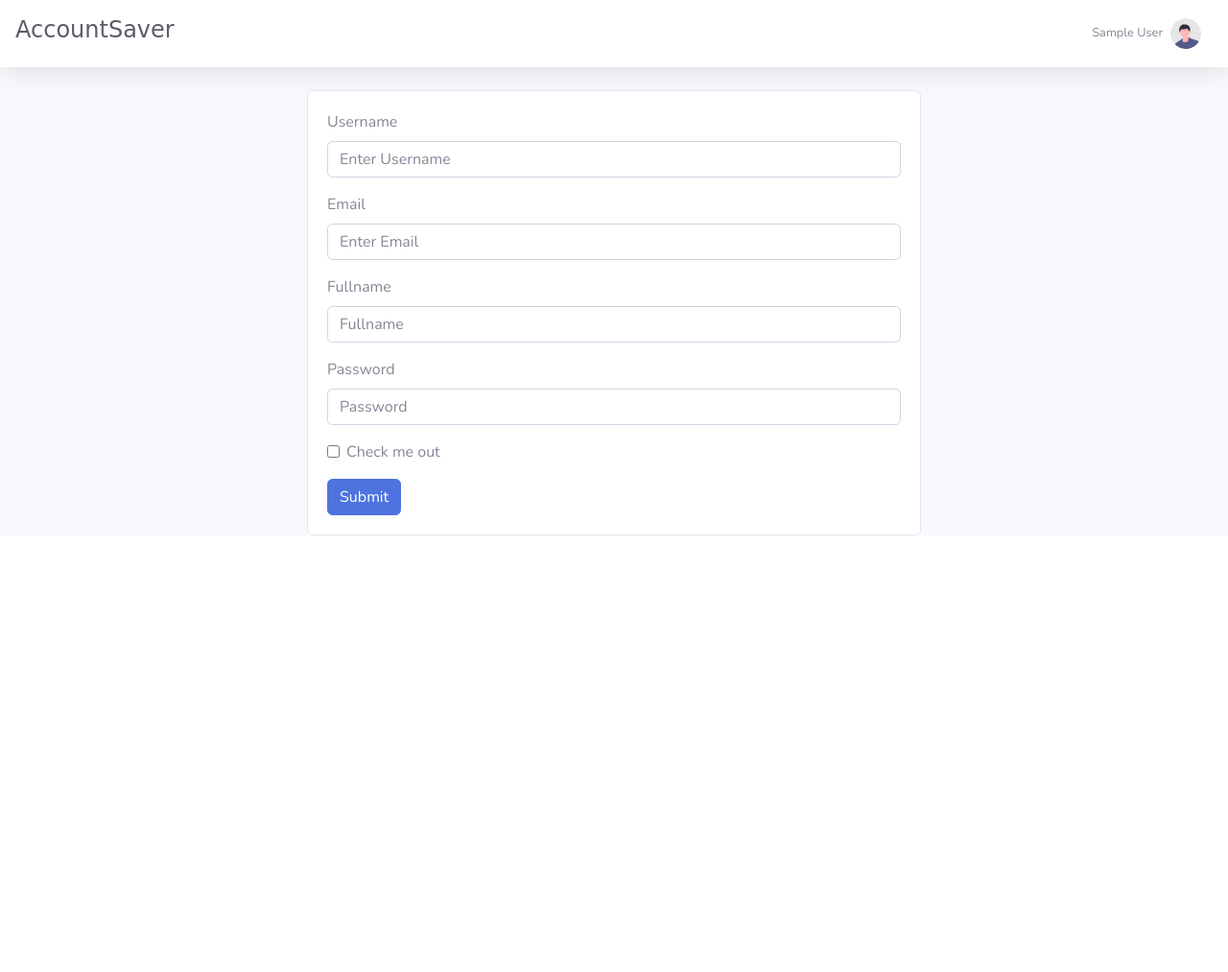
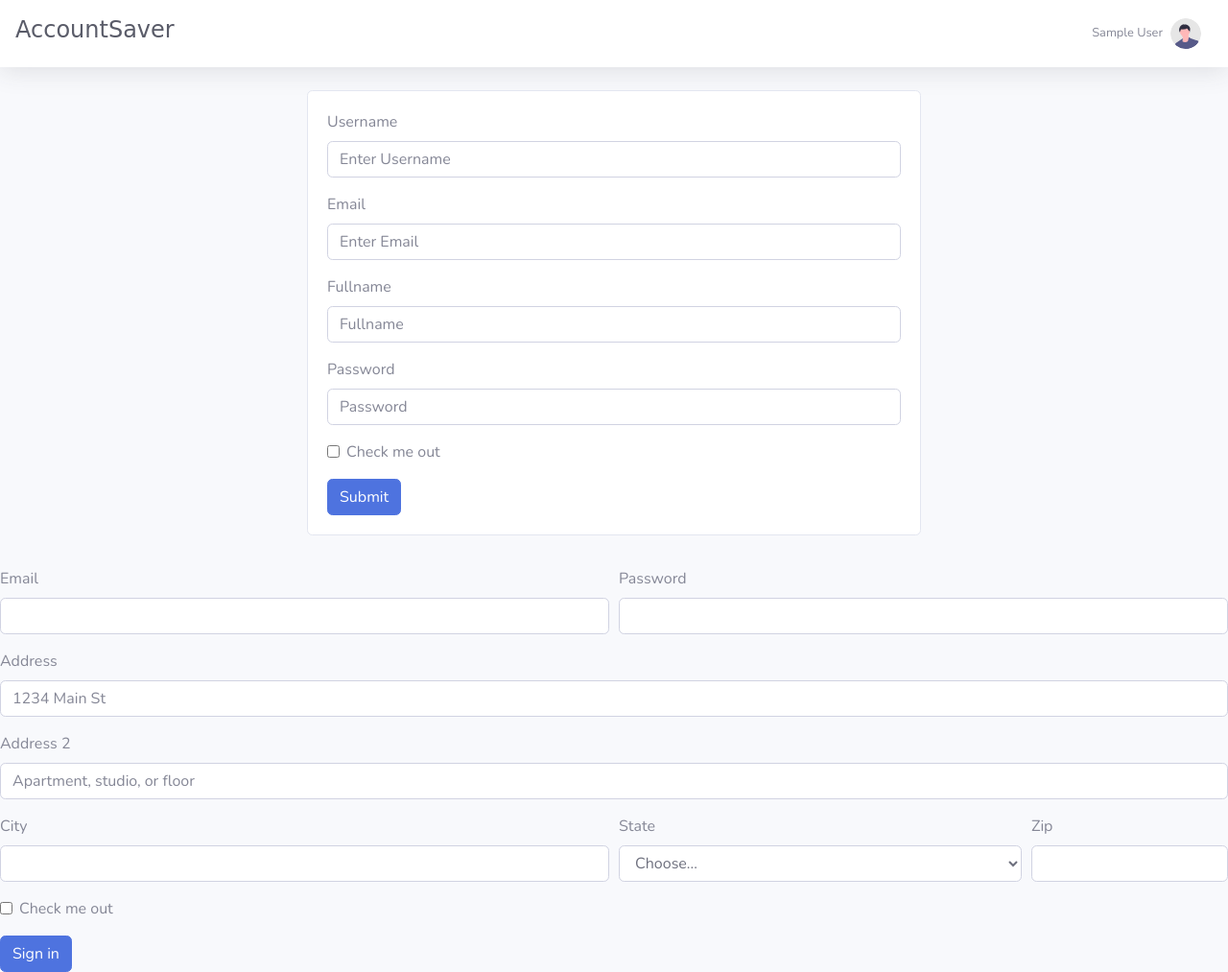
Before and after one commit to AymanSdq/AccountSaver, a PHP site: page /profilesett.php in a window 1280 px wide. Shown: the whole page at 96% size. Before the commit the page ends 558 px from the top, so only its background shows below. Run offline with PHP 8.4, Linux system fonts and the light colour scheme; the visitor is signed in with stand-in values (Sample User, id 1); some web fonts are replaced.

Commit message:
Edited 12:00

```diff
--- a/css/style.css
+++ b/css/style.css
@@ -13,6 +13,7 @@ body {
     min-height: 90vh;
 }
 
+
 .logo{
     font-family: 'Redressed', cursive;
 }
--- a/dashboard.php
+++ b/dashboard.php
@@ -1,4 +1,5 @@
 <?php
+    $pageTitle = 'AccountSaver - Dashboard';
     include "templates/header.php";
 
     session_start();
--- a/index.php
+++ b/index.php
@@ -1,4 +1,5 @@
 <?php
+    $pageTitle = 'AccountSaver - Login';
     include "templates/header.php";
 
     session_start();
--- a/profilesett.php
+++ b/profilesett.php
@@ -1,4 +1,5 @@
 <?php
+    $pageTitle = 'AccountSaver - Account Settings';
     include "templates/header.php";
 
     session_start();
@@ -105,6 +106,54 @@
 
 
                                     </div>
+                                    <hr>
+                                        <form>
+                                        <div class="form-row">
+                                            <div class="form-group col-md-6">
+                                            <label for="inputEmail4">Email</label>
+                                            <input type="email" class="form-control" id="inputEmail4">
+                                            </div>
+                                            <div class="form-group col-md-6">
+                                            <label for="inputPassword4">Password</label>
+                                            <input type="password" class="form-control" id="inputPassword4">
+                                            </div>
+                                        </div>
+                                        <div class="form-group">
+                                            <label for="inputAddress">Address</label>
+                                            <input type="text" class="form-control" id="inputAddress" placeholder="1234 Main St">
+                                        </div>
+                                        <div class="form-group">
+                                            <label for="inputAddress2">Address 2</label>
+                                            <input type="text" class="form-control" id="inputAddress2" placeholder="Apartment, studio, or floor">
+                                        </div>
+                                        <div class="form-row">
+                                            <div class="form-group col-md-6">
+                                            <label for="inputCity">City</label>
+                                            <input type="text" class="form-control" id="inputCity">
+                                            </div>
+                                            <div class="form-group col-md-4">
+                                            <label for="inputState">State</label>
+                                            <select id="inputState" class="form-control">
+                                                <option selected>Choose...</option>
+                                                <option>...</option>
+                                            </select>
+                                            </div>
+                                            <div class="form-group col-md-2">
+                                            <label for="inputZip">Zip</label>
+                                            <input type="text" class="form-control" id="inputZip">
+                                            </div>
+                                        </div>
+                                        <div class="form-group">
+                                            <div class="form-check">
+                                            <input class="form-check-input" type="checkbox" id="gridCheck">
+                                            <label class="form-check-label" for="gridCheck">
+                                                Check me out
+                                            </label>
+                                            </div>
+                                        </div>
+                                        <button type="submit" class="btn btn-primary">Sign in</button>
+                                    </form>
+
                                     <!-- footer  -->
                                     <!-- /.container-fluid -->
                                 </div>
--- a/register.php
+++ b/register.php
@@ -1,4 +1,5 @@
 <?php
+    $pageTitle = 'AccountSaver - Register';
     include "templates/header.php";
     session_start();
 
--- /dev/null
+++ b/templates/function.php
@@ -0,0 +1,17 @@
+<!-- // This is a speacial page only made for function_exists -->
+
+<?php
+
+    function getTitle(){
+        global $pageTitle;
+
+        if(isset($pageTitle)){
+            echo $pageTitle;
+        } else {
+            echo "AccountSaver - Page";
+        }
+    }
+
+
+
+?>
--- a/templates/header.php
+++ b/templates/header.php
@@ -1,5 +1,6 @@
 <?php
     include "connect.php";
+    include "templates/function.php";
 ?>
 <!DOCTYPE html>
 <html lang="en">
@@ -12,7 +13,7 @@
     <meta name="description" content="">
     <meta name="author" content="">
 
-    <title>SB Admin 2 - Dashboard</title>
+    <title><?php getTitle()?> </title>
 
     <!-- Custom fonts for this template-->
     <link href="vendor/fontawesome-free/css/all.min.css" rel="stylesheet" type="text/css">
```
